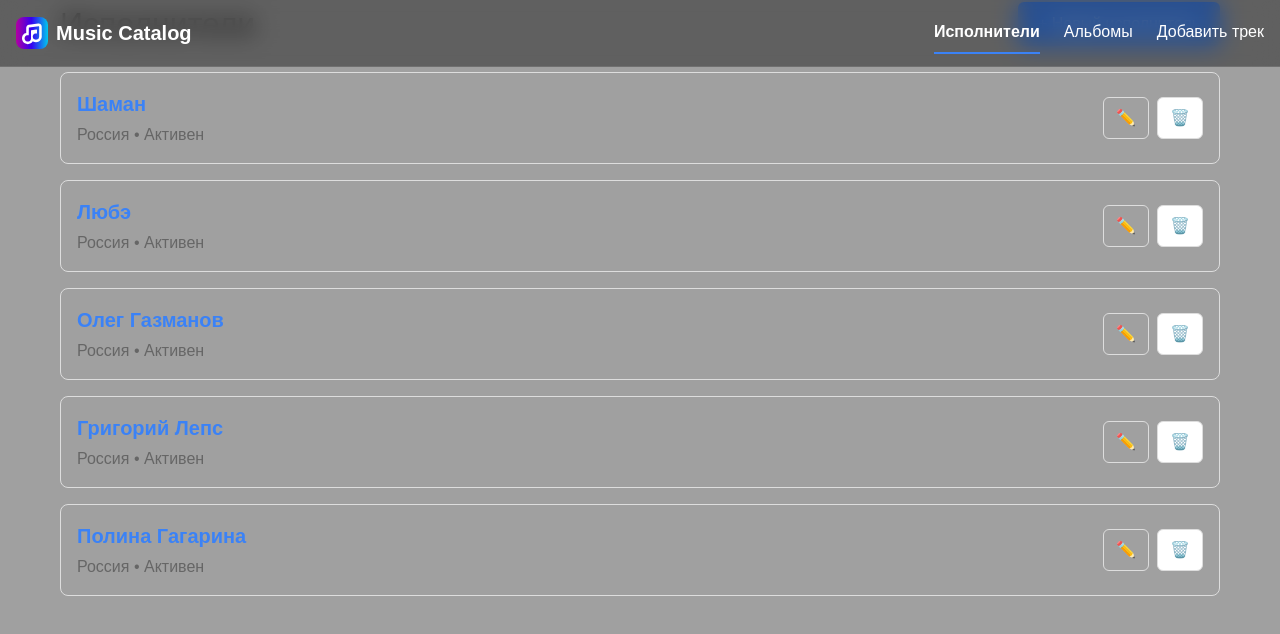
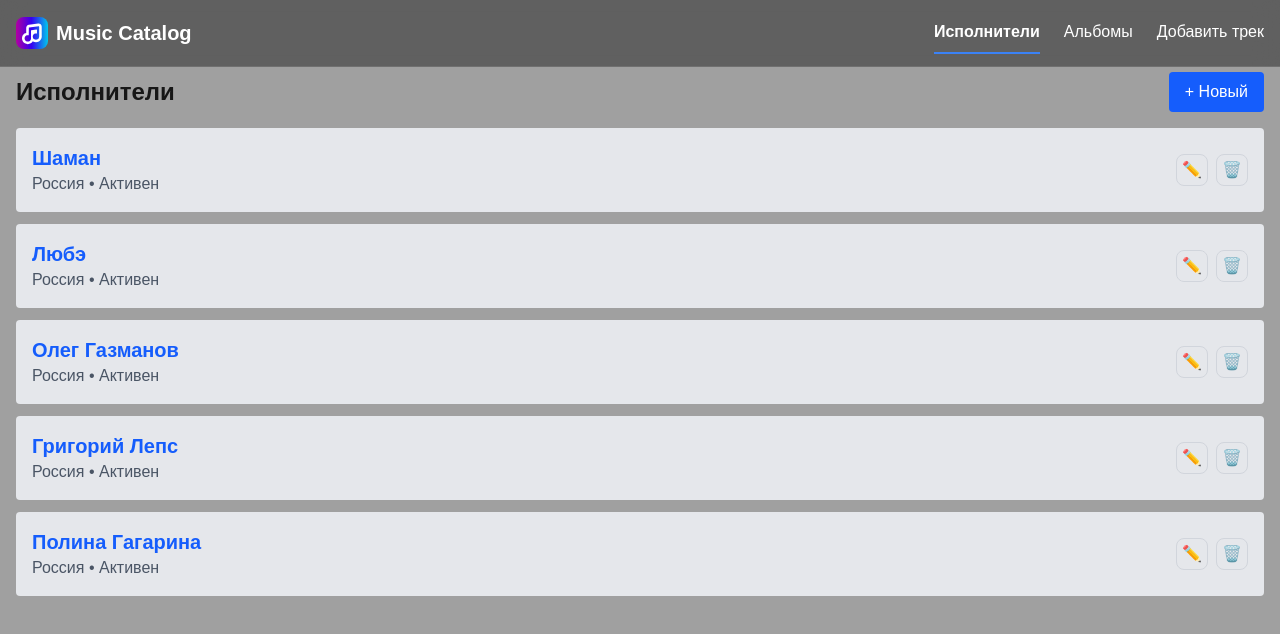
Before and after one commit to geevinks/music-catalog, a Next.js app: page /artists in a window 1280 px wide. Shown: the top 634 px of the page. Built offline with nearby package versions, Linux system fonts and the light colour scheme.

Commit message:
Добавление красных плашек при удалении для исполнителей, альбомов и треков

```diff
--- a/app/albums/[id]/page.tsx
+++ b/app/albums/[id]/page.tsx
@@ -27,6 +27,8 @@ export default function AlbumDetailPage() {
   const [artistName, setArtistName] = useState('');
   const [loading, setLoading] = useState(true);
   const [error, setError] = useState('');
+  const [hoveredTrackId, setHoveredTrackId] = useState<string | null>(null);
+  const [activeTrackId, setActiveTrackId] = useState<string | null>(null);
 
   const loadData = async () => {
     try {
@@ -60,10 +62,17 @@ export default function AlbumDetailPage() {
     router.push('/albums');
   };
 
-  const handleDeleteTrack = async (trackId: string) => {
-    if (!confirm('Удалить трек?')) return;
-    await fetch(`/api/tracks/${trackId}`, { method: 'DELETE' });
-    loadData();
+  const deleteTrack = async (trackId: string) => {
+    setActiveTrackId(trackId);
+    setTimeout(async () => {
+      if (!confirm('Удалить трек?')) {
+        setActiveTrackId(null);
+        return;
+      }
+      await fetch(`/api/tracks/${trackId}`, { method: 'DELETE' });
+      setActiveTrackId(null);
+      loadData();
+    }, 200);
   };
 
   if (loading) return <div className="text-center py-10">Загрузка...</div>;
@@ -75,9 +84,13 @@ export default function AlbumDetailPage() {
       <div className="bg-white rounded-lg shadow p-6">
         <div className="flex justify-between items-start mb-4">
           <h1 className="text-3xl font-bold">{album.title}</h1>
-          <div className="flex gap-2">
-            <Link href={`/albums/${album.id}/edit`} className="bg-yellow-500 w-10 h-10 flex items-center justify-center rounded">✏️</Link>
-            <button onClick={handleDeleteAlbum} className="bg-red-600 w-10 h-10 flex items-center justify-center rounded">🗑️</button>
+          <div className="flex rounded overflow-hidden">
+            <Link href={`/albums/${album.id}/edit`} className="bg-yellow-500 w-10 h-10 flex items-center justify-center">
+              ✏️
+            </Link>
+            <button onClick={handleDeleteAlbum} className="bg-red-600 w-10 h-10 flex items-center justify-center">
+              🗑️
+            </button>
           </div>
         </div>
 
@@ -95,26 +108,54 @@ export default function AlbumDetailPage() {
         <div className="mt-6 border-t pt-4">
           <div className="flex justify-between items-center mb-4">
             <h2 className="text-2xl font-bold">Треки</h2>
-            <Link href={`/tracks/new?albumId=${album.id}`} className="bg-blue-600 text-white px-4 py-2 rounded text-sm">+ Добавить трек</Link>
+            <Link href={`/tracks/new?albumId=${album.id}`} className="bg-blue-600 text-white px-4 py-2 rounded text-sm">
+              + Добавить трек
+            </Link>
           </div>
 
           {tracks.length === 0 ? (
             <p className="text-gray-500 text-center py-4">Нет треков</p>
           ) : (
-            <div className="space-y-3">
-              {tracks.map((track, idx) => (
-                <div key={track.id} className="border-b pb-3">
-                  <div className="flex justify-between items-center mb-2">
-                    <span className="font-medium">{idx + 1}. {track.title}</span>
-                    <button onClick={() => handleDeleteTrack(track.id)} className="text-red-600">🗑️</button>
+            <div className="space-y-2">
+              {tracks.map((track, idx) => {
+                const isHovered = hoveredTrackId === track.id;
+                const isActive = activeTrackId === track.id;
+
+                return (
+                  <div key={track.id} className="relative rounded-xl overflow-hidden bg-gray-200">
+                    <div
+                      className="absolute top-0 right-0 h-full pointer-events-none transition-all duration-300"
+                      style={{
+                        width: isActive ? '100%' : (isHovered ? '50%' : '0%'),
+                        background: 'linear-gradient(90deg, rgba(0,0,0,0) 0%, rgb(230,30,30) 100%)',
+                      }}
+                    />
+                    <div className="relative z-10 py-3">
+                      <div className="flex justify-between items-center px-3">
+                        <div className="flex items-center gap-3">
+                          <span className="text-sm text-gray-500">{idx + 1}</span>
+                          <span className="font-medium text-gray-800">{track.title}</span>
+                        </div>
+                        <button
+                          onMouseEnter={() => setHoveredTrackId(track.id)}
+                          onMouseLeave={() => setHoveredTrackId(null)}
+                          onClick={() => deleteTrack(track.id)}
+                          className="w-8 h-8 rounded-lg border border-gray-300 bg-gray-200"
+                        >
+                          🗑️
+                        </button>
+                      </div>
+                      <audio
+                        controls
+                        className="w-full h-8"
+                        src={track.audioPath}
+                      >
+                        <source src={track.audioPath} type="audio/mpeg" />
+                      </audio>
+                    </div>
                   </div>
-                  {track.audioPath && (
-                    <audio controls src={track.audioPath} className="w-full h-8">
-                      <source src={track.audioPath} type="audio/mpeg" />
-                    </audio>
-                  )}
-                </div>
-              ))}
+                );
+              })}
             </div>
           )}
         </div>
--- a/app/albums/page.tsx
+++ b/app/albums/page.tsx
@@ -26,8 +26,9 @@ export default function AlbumsPage() {
   const [artistId, setArtistId] = useState('');
   const [page, setPage] = useState(1);
   const [totalPages, setTotalPages] = useState(1);
+  const [hoveredAlbumId, setHoveredAlbumId] = useState<string | null>(null);
+  const [activeAlbumId, setActiveAlbumId] = useState<string | null>(null);
 
-  // Debounce search
   useEffect(() => {
     const timer = setTimeout(() => {
       setDebouncedSearch(search);
@@ -64,9 +65,16 @@ export default function AlbumsPage() {
   }, [fetchData]);
 
   const deleteAlbum = async (id: string) => {
-    if (!confirm('Удалить альбом?')) return;
+    setActiveAlbumId(id);
+    setTimeout(async () => {
+      if (!confirm('Удалить альбом?')) {
+        setActiveAlbumId(null);
+        return;
+      }
       await fetch(`/api/albums/${id}`, { method: 'DELETE' });
+      setActiveAlbumId(null);
       fetchData();
+    }, 200);
   };
 
   if (loading) return <div className="text-center py-10">Загрузка...</div>;
@@ -97,9 +105,20 @@ export default function AlbumsPage() {
       </div>
 
       <div className="space-y-3">
-        {albums.map(album => (
+        {albums.map(album => {
+          const isHovered = hoveredAlbumId === album.id;
+          const isActive = activeAlbumId === album.id;
+
+          return (
             <div key={album.id} className="relative rounded overflow-hidden bg-gray-200">
-            <div className="p-4 flex items-center gap-4">
+              <div
+                className="absolute top-0 right-0 h-full pointer-events-none transition-all duration-300"
+                style={{
+                  width: isActive ? '100%' : (isHovered ? '50%' : '0%'),
+                  background: 'linear-gradient(90deg, rgba(0,0,0,0) 0%, rgb(230,30,30) 100%)',
+                }}
+              />
+              <div className="relative z-10 p-4 flex items-center gap-4">
                 <div className="w-16 h-16 rounded flex items-center justify-center">
                   {album.coverPath ? (
                     <img src={album.coverPath} alt={album.title} className="w-full h-full object-cover rounded" />
@@ -117,13 +136,19 @@ export default function AlbumsPage() {
                   <Link href={`/albums/${album.id}/edit`} className="w-8 h-8 rounded-lg border border-gray-300 bg-gray-200 flex items-center justify-center">
                     ✏️
                   </Link>
-                <button onClick={() => deleteAlbum(album.id)} className="w-8 h-8 rounded-lg border border-gray-300 bg-gray-200">
+                  <button
+                    onMouseEnter={() => setHoveredAlbumId(album.id)}
+                    onMouseLeave={() => setHoveredAlbumId(null)}
+                    onClick={() => deleteAlbum(album.id)}
+                    className="w-8 h-8 rounded-lg border border-gray-300 bg-gray-200"
+                  >
                     🗑️
                   </button>
                 </div>
               </div>
             </div>
-        ))}
+          );
+        })}
       </div>
 
       {totalPages > 1 && (
--- a/app/artists/page.tsx
+++ b/app/artists/page.tsx
@@ -12,6 +12,8 @@ type Artist = {
 export default function ArtistsPage() {
   const [artists, setArtists] = useState<Artist[]>([]);
   const [loading, setLoading] = useState(true);
+  const [hoveredArtistId, setHoveredArtistId] = useState<string | null>(null);
+  const [activeArtistId, setActiveArtistId] = useState<string | null>(null);
 
   const fetchArtists = async () => {
     const res = await fetch('/api/artists');
@@ -25,41 +27,65 @@ export default function ArtistsPage() {
   }, []);
 
   const deleteArtist = async (id: string) => {
-    if (!confirm('Удалить исполнителя?')) return;
+    setActiveArtistId(id);
+    setTimeout(async () => {
+      if (!confirm('Удалить исполнителя?')) {
+        setActiveArtistId(null);
+        return;
+      }
       await fetch(`/api/artists/${id}`, { method: 'DELETE' });
+      setActiveArtistId(null);
       fetchArtists();
+    }, 200);
   };
 
-  if (loading) return <div>Загрузка...</div>;
+  if (loading) return <div className="text-center py-10">Загрузка...</div>;
 
   return (
     <div>
-      <div style={{ display: 'flex', justifyContent: 'space-between', alignItems: 'center', marginBottom: '24px' }}>
-        <h1 style={{ fontSize: '32px' }}>Исполнители</h1>
-        <Link href="/artists/new" style={{ backgroundColor: '#3b82f6', color: 'white', padding: '10px 20px', borderRadius: '6px', textDecoration: 'none' }}>
-          + Новый исполнитель
-        </Link>
+      <div className="flex justify-between items-center mb-4">
+        <h1 className="text-2xl font-bold">Исполнители</h1>
+        <Link href="/artists/new" className="bg-blue-600 text-white px-4 py-2 rounded">+ Новый</Link>
       </div>
 
-      <div style={{ display: 'grid', gap: '16px' }}>
-        {artists.map(artist => (
-          <div key={artist.id} style={{ border: '1px solid #ddd', borderRadius: '8px', padding: '16px', display: 'flex', justifyContent: 'space-between', alignItems: 'center' }}>
+      <div className="space-y-3">
+        {artists.map(artist => {
+          const isHovered = hoveredArtistId === artist.id;
+          const isActive = activeArtistId === artist.id;
+
+          return (
+            <div key={artist.id} className="relative rounded overflow-hidden bg-gray-200">
+              <div
+                className="absolute top-0 right-0 h-full pointer-events-none transition-all duration-300"
+                style={{
+                  width: isActive ? '100%' : (isHovered ? '50%' : '0%'),
+                  background: 'linear-gradient(90deg, rgba(0,0,0,0) 0%, rgb(230,30,30) 100%)',
+                }}
+              />
+              <div className="relative z-10 p-4 flex justify-between items-center">
                 <div>
-              <Link href={`/artists/${artist.id}`} style={{ fontSize: '20px', fontWeight: 'bold', textDecoration: 'none', color: '#3b82f6' }}>
+                  <Link href={`/artists/${artist.id}`} className="text-xl font-semibold text-blue-600">
                     {artist.name}
                   </Link>
-              <p style={{ color: '#666', marginTop: '4px' }}>{artist.country} • {artist.isActive ? 'Активен' : 'Не активен'}</p>
+                  <p className="text-gray-600">{artist.country} • {artist.isActive ? 'Активен' : 'Не активен'}</p>
                 </div>
-            <div style={{ display: 'flex', gap: '8px' }}>
-              <Link href={`/artists/${artist.id}/edit`} style={{ padding: '8px 12px', border: '1px solid #ddd', borderRadius: '6px', textDecoration: 'none', color: '#333' }}>
+                <div className="space-x-2 flex">
+                  <Link href={`/artists/${artist.id}/edit`} className="w-8 h-8 rounded-lg border border-gray-300 bg-gray-200 flex items-center justify-center">
                     ✏️
                   </Link>
-              <button onClick={() => deleteArtist(artist.id)} style={{ padding: '8px 12px', border: '1px solid #ddd', borderRadius: '6px', backgroundColor: 'white', cursor: 'pointer' }}>
+                  <button
+                    onMouseEnter={() => setHoveredArtistId(artist.id)}
+                    onMouseLeave={() => setHoveredArtistId(null)}
+                    onClick={() => deleteArtist(artist.id)}
+                    className="w-8 h-8 rounded-lg border border-gray-300 bg-gray-200"
+                  >
                     🗑️
                   </button>
                 </div>
               </div>
-        ))}
+            </div>
+          );
+        })}
       </div>
     </div>
   );
--- a/app/layout.tsx
+++ b/app/layout.tsx
@@ -15,7 +15,7 @@ export default function RootLayout({
     <html lang="ru">
       <body>
         <Navigation />
-        <main style={{ maxWidth: '1200px', margin: '0 auto', padding: '0 20px 40px' }}>
+        <main className="container mx-auto px-4 py-18">
           {children}
         </main>
       </body>
```
Lines whose indentation alone changed are shown as unchanged.
